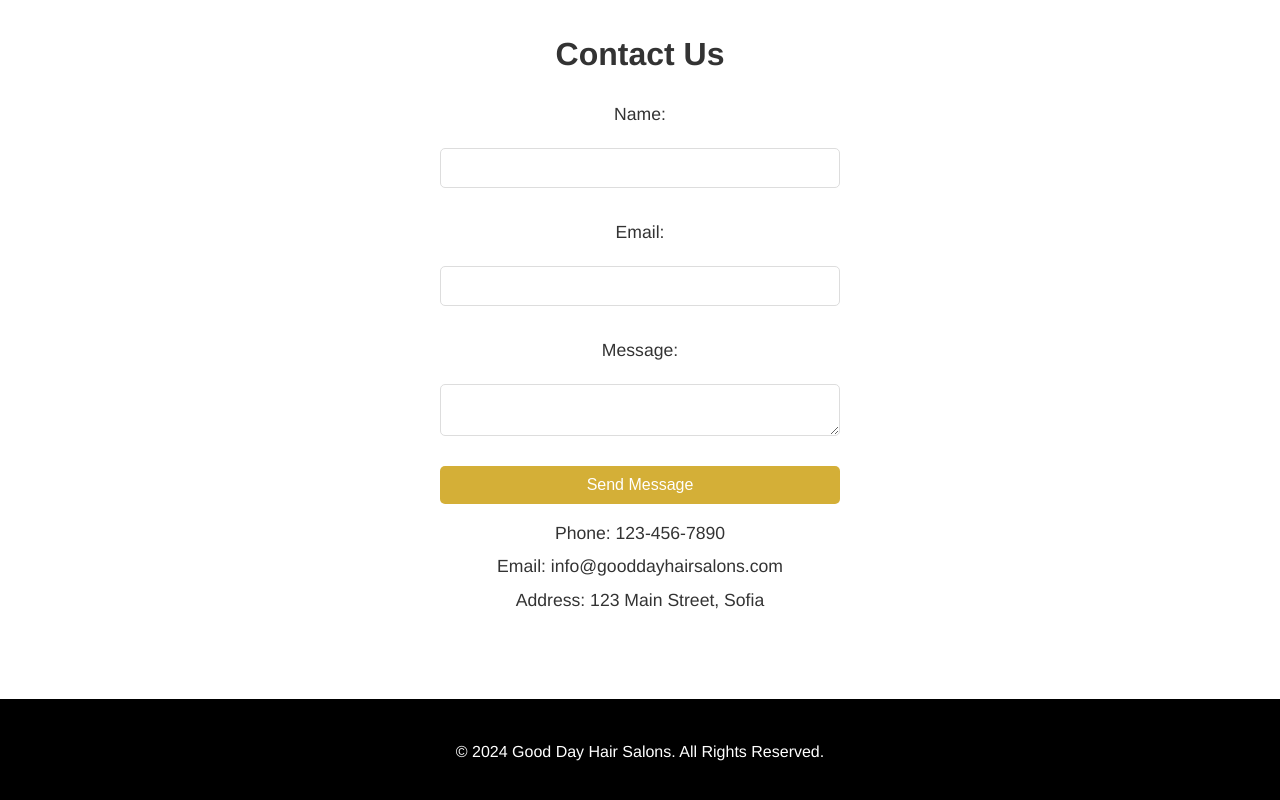
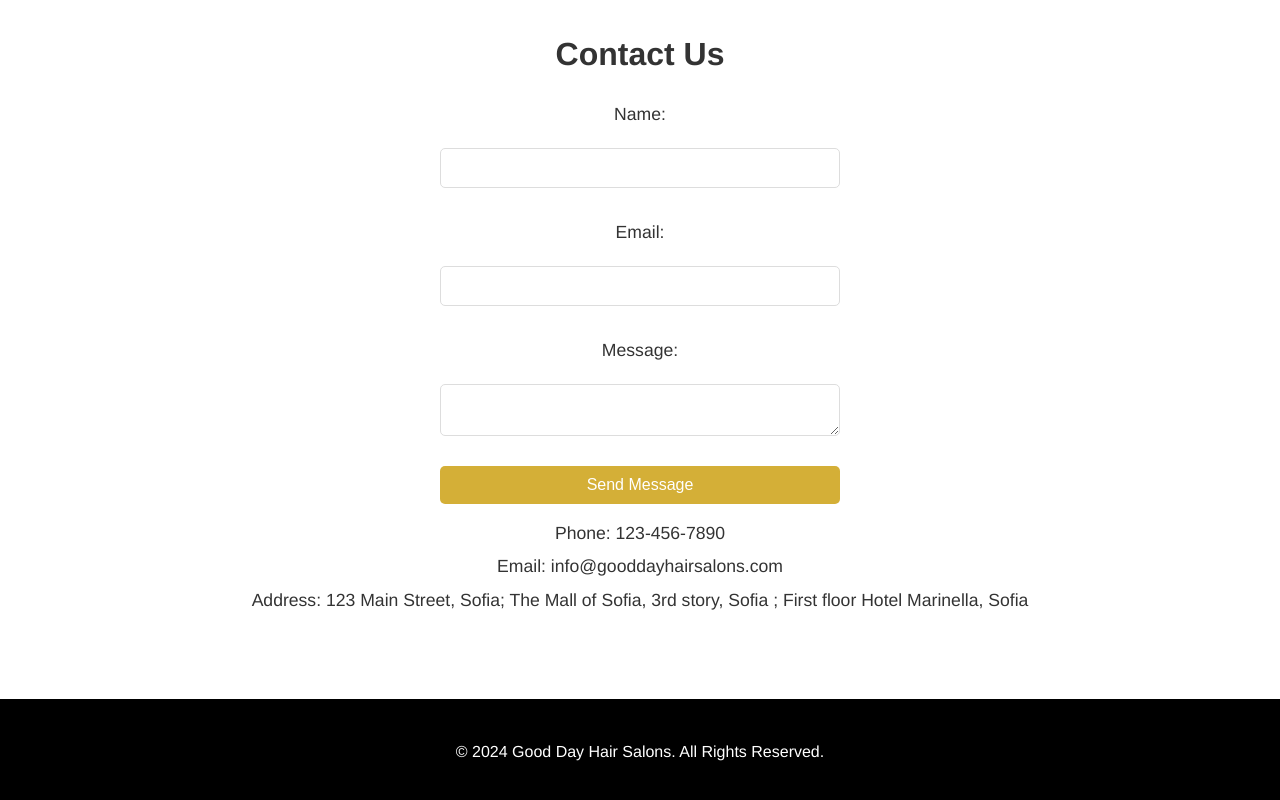
Before and after one commit to boyanmarinov/goodday, a plain HTML site: page Index.html in a window 1280 px wide. Shown: the part 4257-5057 px from the top of the page. Drawn offline with Linux system fonts and the light colour scheme.

Commit message:
Index.html

```diff
--- a/Index.html
+++ b/Index.html
@@ -158,7 +158,7 @@
             </form>
             <p>Phone: 123-456-7890</p>
             <p>Email: info@gooddayhairsalons.com</p>
-            <p>Address: 123 Main Street, Sofia</p>
+            <p>Address: 123 Main Street, Sofia; The Mall of Sofia, 3rd story, Sofia ; First floor Hotel Marinella, Sofia</p>
         </div>
     </section>
 
```
